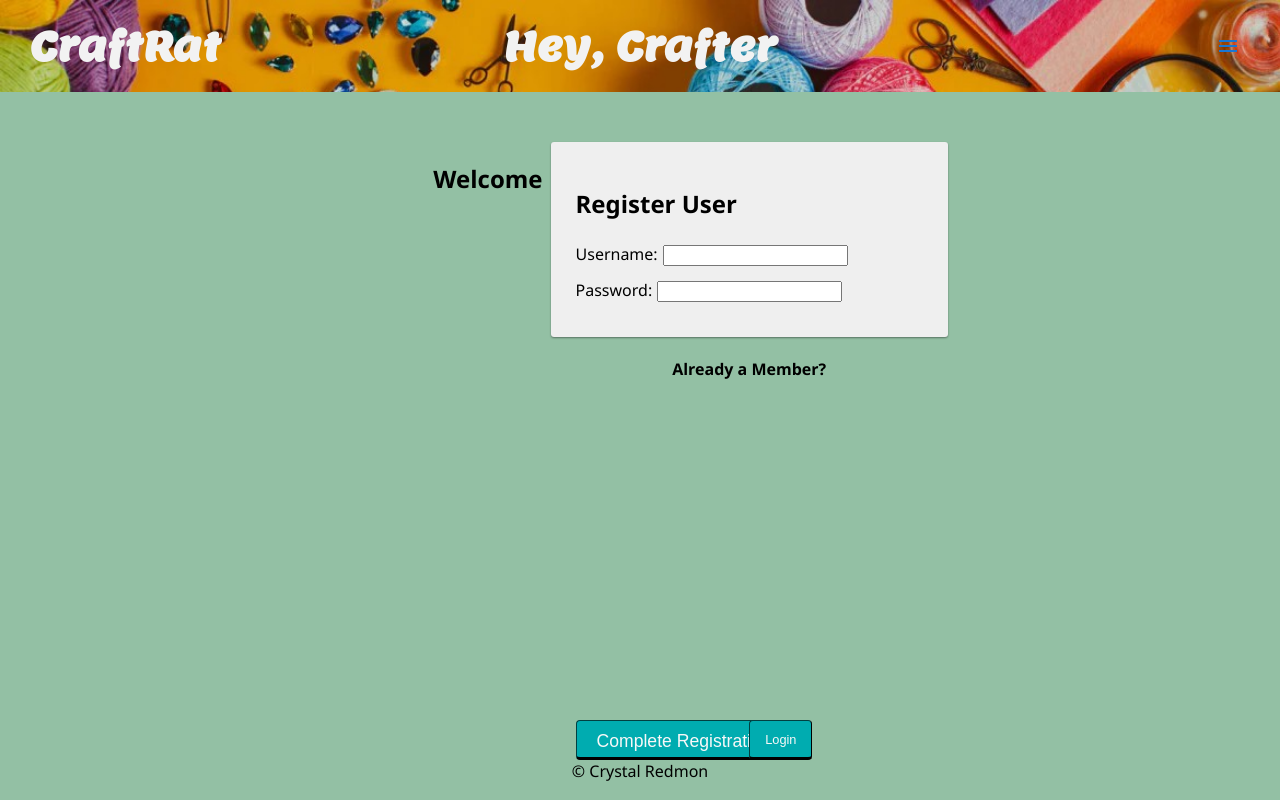
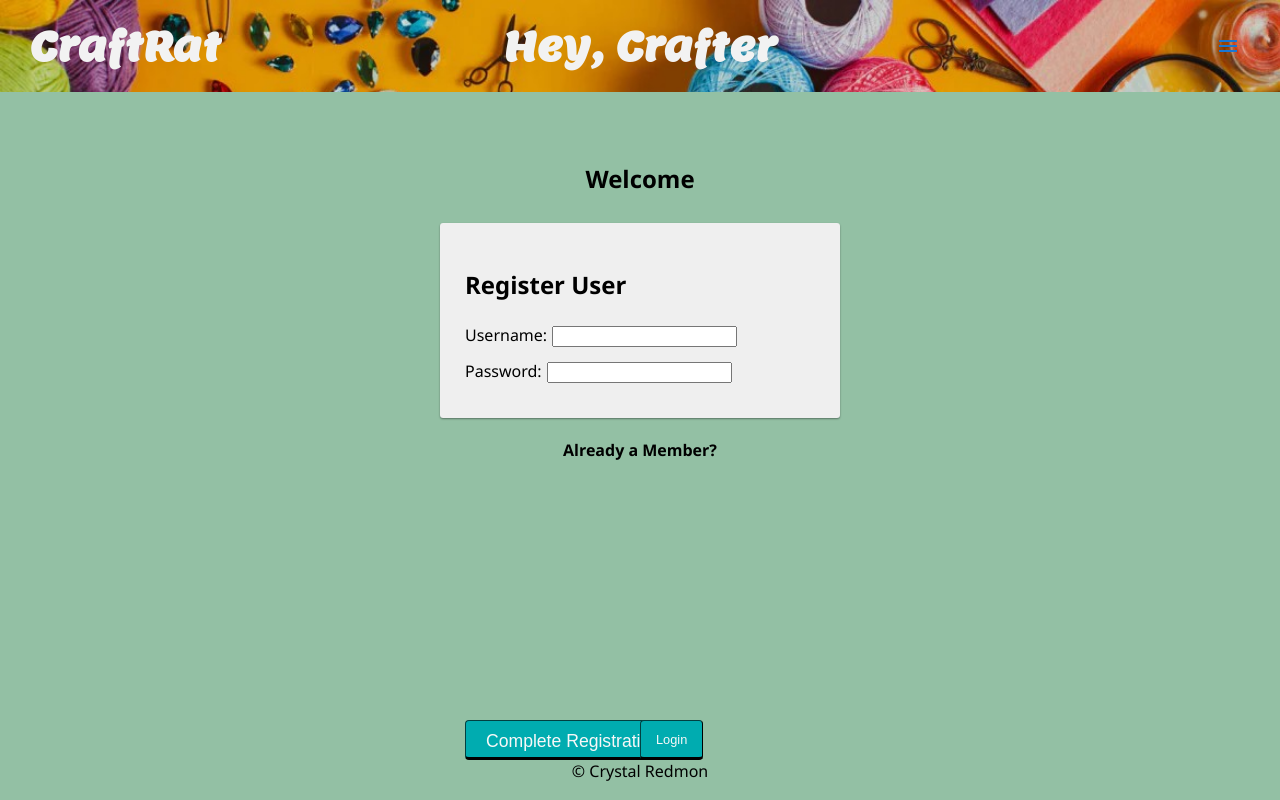
Before and after one commit to CrystalRedmon/craft-rat, a React (Create React App) app: page /about#/home in a window 1280 px wide. Built offline with nearby package versions, Linux system fonts and the light colour scheme; no server answers.

Commit message:
corrected welcome on landing page

```diff
--- a/src/components/LandingPage/LandingPage.jsx
+++ b/src/components/LandingPage/LandingPage.jsx
@@ -18,10 +18,16 @@ function LandingPage() {
 
 
       <div className="grid">
-        <div className="grid-col grid-col_4">
 
-        </div><h2>{heading}</h2>
-        <div className="grid-col grid-col_4">
+        <div className="grid-col grid-col_12">
+          <center>
+            <h2>{heading}</h2>
+          </center>
+
+        </div>
+
+
+        <div className="grid-col grid-col_12">
 
           <RegisterForm />
 
```
Also changed, not shown: src/redux/reducers/supplies.reducer.js (line endings or trailing spaces).
